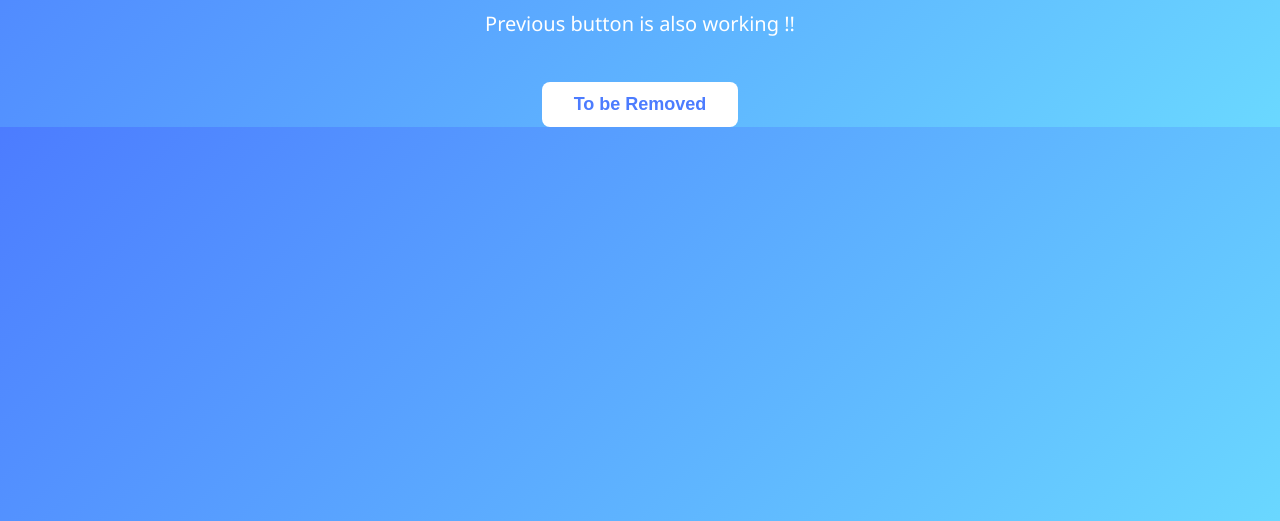
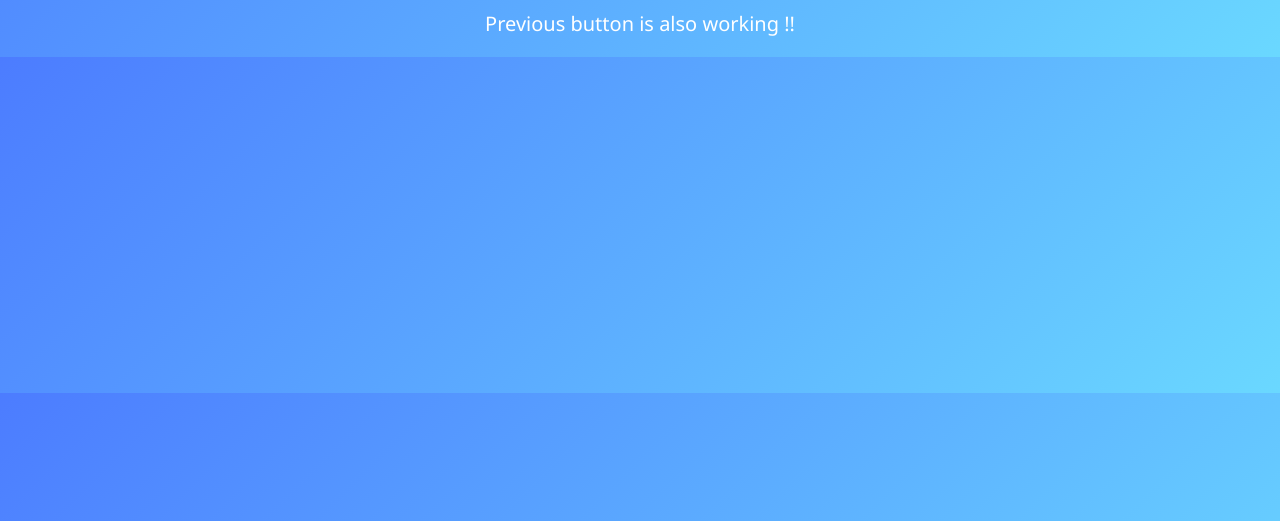
Before and after one commit to ketanray-cmd/jenkins-node-app, a website: page public/page2.html in a window 1280 px wide. Shown: the part 279-800 px from the top of the page. Drawn offline with Linux system fonts and the light colour scheme.

Commit message:
Revert "Added button for Rollback"
This reverts commit 4cc12f7dd0a922fddb1d622f71872fd696bae7ae.

```diff
--- a/public/page2.html
+++ b/public/page2.html
@@ -46,9 +46,6 @@
         <h1>Welcome to My 2nd Page !!💻</h1>
         <p>Previous button is also working !! </p>
 
-        <button class="btn" onclick="window.location.href='page2.html';">
-          To be Removed     </button>
-
     </div>
 </body>
 </html>
```
